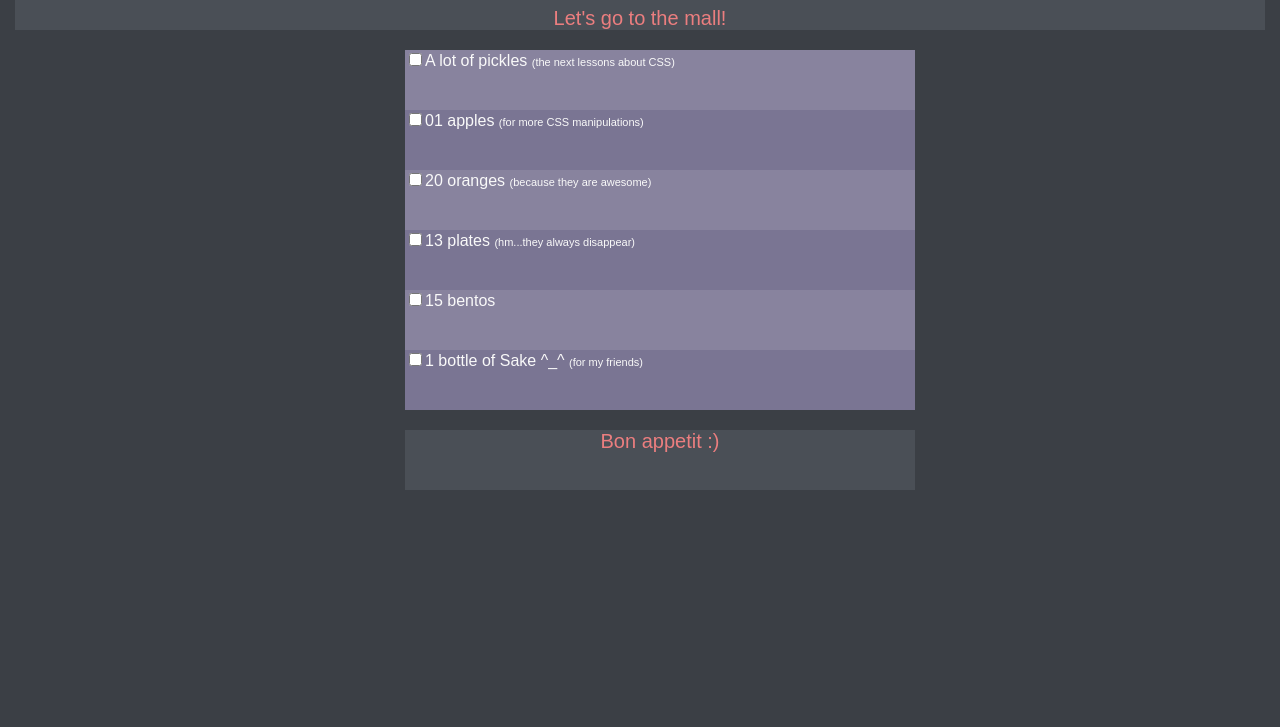
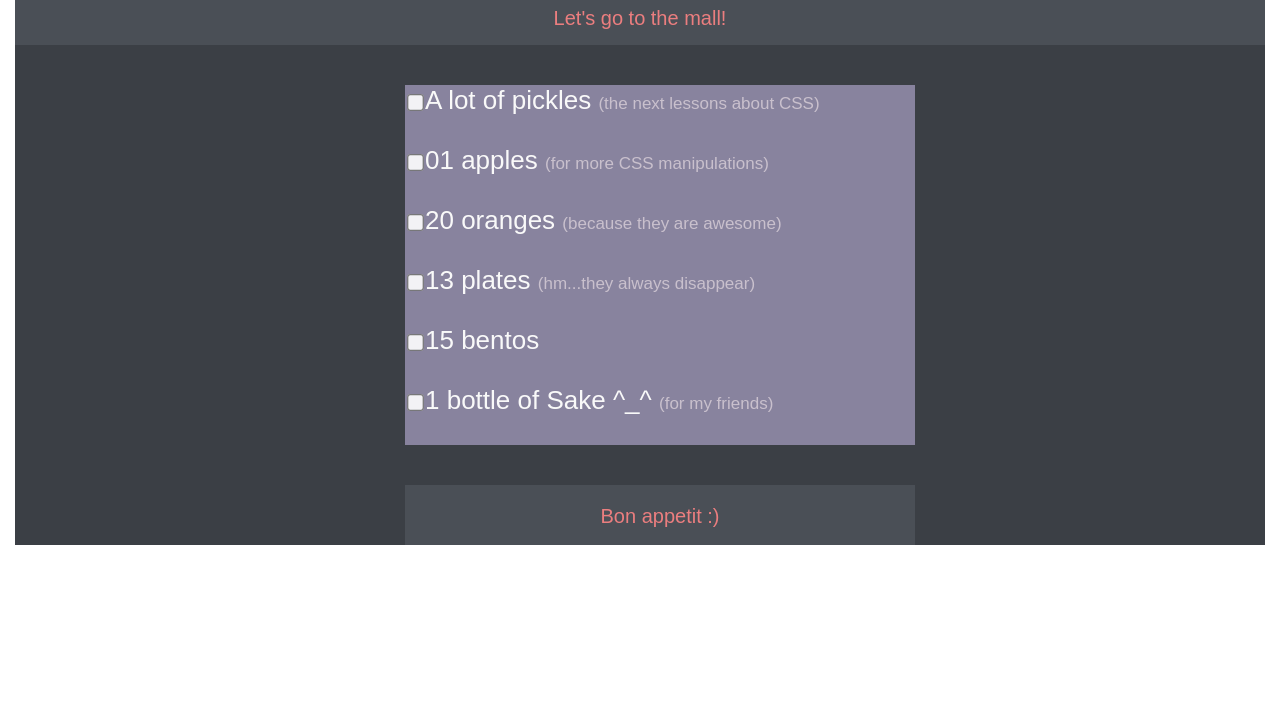
Before and after one commit to Moblat890/beetroot-work, a plain HTML site: page hw6/index.html in a window 1280 px wide. Shown: the part 73-800 px from the top of the page. Drawn offline with Linux system fonts and the light colour scheme.

Commit message:
new commit

```diff
--- a/hw6/index.html
+++ b/hw6/index.html
@@ -19,24 +19,41 @@
     <section>
 
       <ul>
-        <li><input type="checkbox" name="a" value="pickles" id="pickles1"><label for="pickles1">A
+
+        <label for="pickles1">
+          <li><input type="checkbox" name="a" value="pickles" id="pickles1">A
             lot of pickles
-            <span>the next lessons about CSS</span> </label></li>
-        <li><input type="checkbox" name="a" value="apples" id="apples1"><label for="apples1">01
+            <span>the next lessons about CSS</span>
+          </li>
+        </label>
+        <label for="apples1">
+          <li><input type="checkbox" name="a" value="apples" id="apples1">01
             apples
             <span>for
-              more CSS manipulations</span></label></li>
-        <li><input type="checkbox" name="a" value="oranges" id="oranges1"><label for="oranges1">20
+              more CSS manipulations</span>
+          </li>
+        </label>
+        <label for="oranges1">
+          <li><input type="checkbox" name="a" value="oranges" id="oranges1">20
             oranges
-            <span>because they are awesome</span></label></li>
-        <li><input type="checkbox" name="a" value="plates" id="plates1"><label for="plates1">13
+            <span>because they are awesome</span>
+          </li>
+        </label>
+        <label for="plates1">
+          <li><input type="checkbox" name="a" value="plates" id="plates1">13
             plates
-            <span>hm...they always disappear</span> </label></li>
-        <li><input type="checkbox" name="a" value="bentos" id="bentos1"><label for="bentos1">15
-            bentos</label></li>
-        <li><input type="checkbox" name="a" value="bottle of Sake " id="bottle1"><label for="bottle1">1 bottle of
+            <span>hm...they always disappear</span>
+          </li>
+        </label>
+        <label for="bentos1">
+          <li><input type="checkbox" name="a" value="bentos" id="bentos1">15
+            bentos</li>
+        </label>
+        <label for="bottle1">
+          <li><input type="checkbox" name="a" value="bottle of Sake " id="bottle1">1 bottle of
             Sake
-            ^_^ <span>for my friends</span></label></li>
+            ^_^ <span>for my friends</span></li>
+        </label>
       </ul>
     </section>
 
--- a/hw6/style.css
+++ b/hw6/style.css
@@ -1,7 +1,7 @@
 body {
   margin: 15px;
   font-family: \'Trebuchet MS\', Trebuchet, Arial, sans-serif;
-  background-color: #3b3f45;
+
 }
 
 header {
@@ -14,30 +14,34 @@ header {
 p {
   font-size: 20px;
   text-align: center;
+  padding-bottom: 15px;
 }
+
 
 main {
   background-color: #3b3f45;
 }
 
+
 ul {
   list-style-type: none;
+  vertical-align: middle;
+  padding-bottom: 20px;
+    padding-top: 20px;
 }
 
 *{
   transition: all .1s ease-in;
 }
 
-footer {
-  background-color: #4a4f56;
-  color: #eb7e7f;
-}
 li:nth-child(odd) {
   background-color: #88839e;
 }
+
 li:nth-child(even) {
   background-color: #7a7593;
 }
+
 li:hover {
   background-color: #625e77;
   border-top: 3px solid #ffffff;
@@ -52,11 +56,13 @@ height: 60px;
 li {
   height: 60px;
   color: #f9f9f9;
+  font-size: 26px;
+
 }
 
 span {
-  font-size: 11px;
- color: ;
+  font-size: 17px;
+  color: #c9c0cd;
 }
 span::before {
   vertical-align: middle;
@@ -72,11 +78,20 @@ footer {
   margin-right: 350px;
   margin-bottom: 100px;
   height: 60px;
-
+  background-color: #4a4f56;
+  color: #eb7e7f;
 }
-
 
 section {
   margin-left: 350px;
   margin-right: 350px;
  }
+footer > p {
+  padding: 20px;
+}
+
+#pickles1, #apples1, #oranges1, #plates1, #bentos1, #bottle1  {
+  transform:scale(1.3);
+  opacity:0.9;
+  cursor:pointer;
+  }
```
Lines whose indentation alone changed are shown as unchanged.
